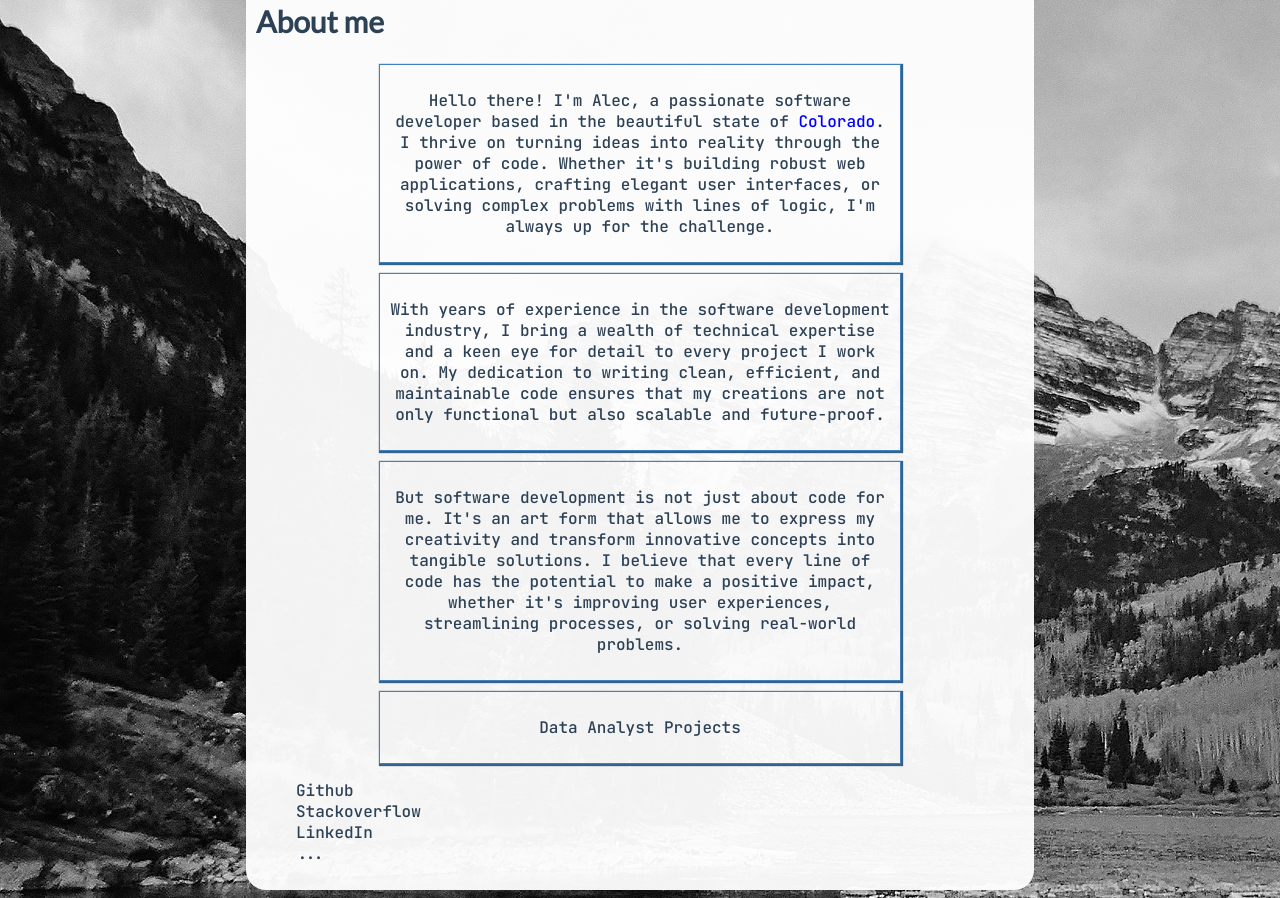
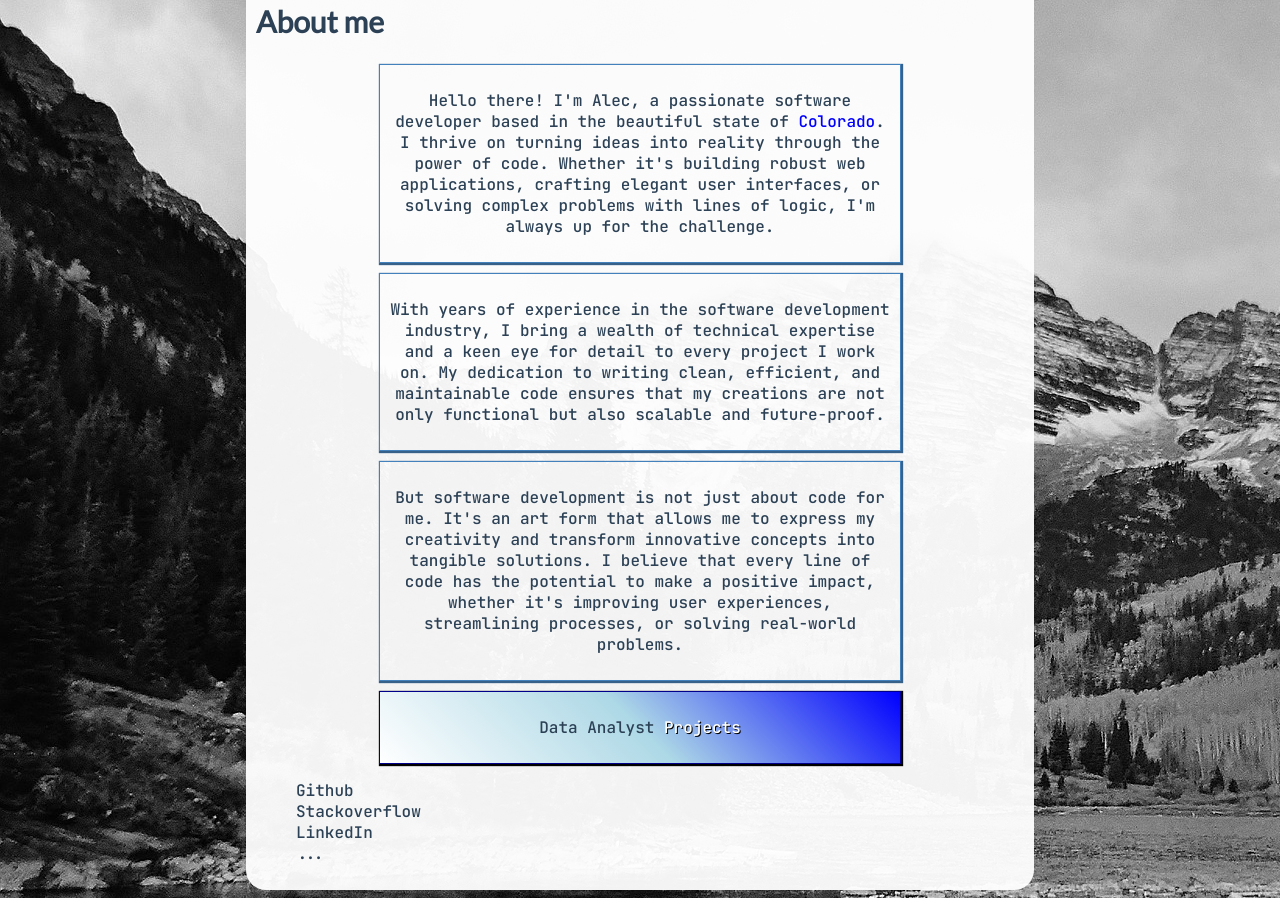
Before and after one commit to searsam1/searsam1.github.io-, a plain HTML site: page index.html in a window 1280 px wide. Shown: the part 219-1117 px from the top of the page. Drawn offline with Linux system fonts and the light colour scheme; a web font is replaced by a local one.

Commit message:
added data analyst button

```diff
--- a/index.html
+++ b/index.html
@@ -40,8 +40,14 @@
         </section>
 
         <section id="portfolioShowcase">
-            <p>
-                Data Analyst Projects
+            <p style="
+            border-color: darkblue;
+            box-shadow: 1px 1px 1px 1px black;
+            background: linear-gradient(45deg, white, lightblue, blue);
+
+
+            ">
+                Data Analyst <span class="colorWhite">Projects</span>
             </p>
         </section>
 
--- a/styles.css
+++ b/styles.css
@@ -131,3 +131,8 @@ button:hover{
     cursor: pointer;
     color: aliceblue;
 }
+
+.colorWhite {
+    color: white;
+    text-shadow: 1px 1px black;
+}
```
